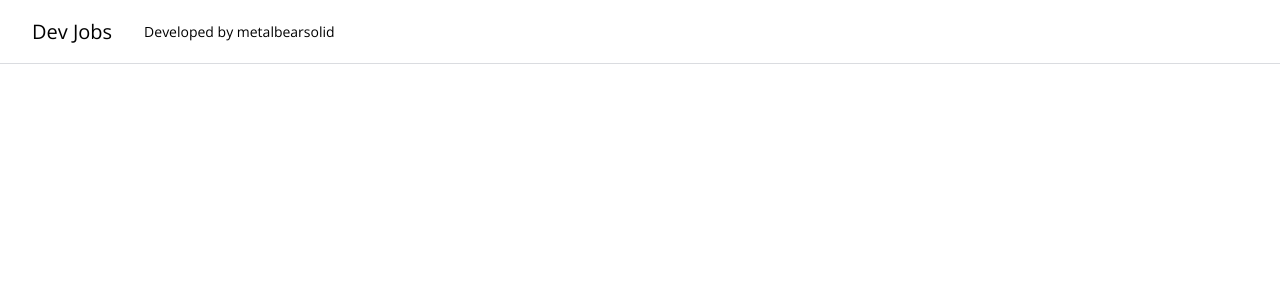
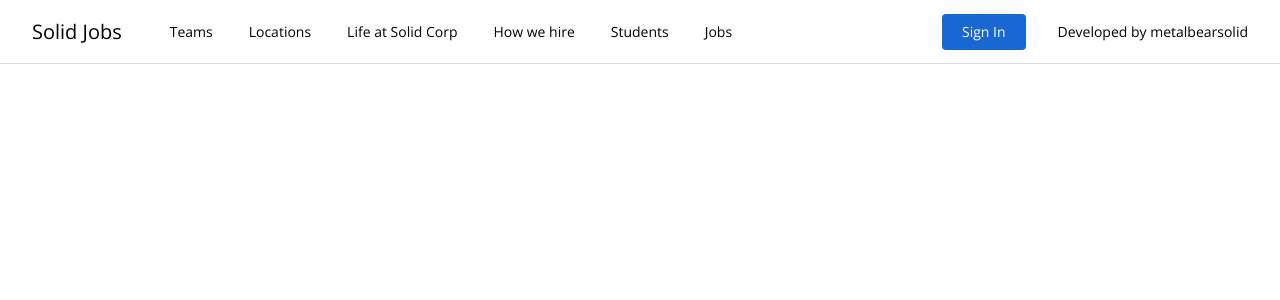
Before and after one commit to metalbears0lid/job-search, a Vue app: page / in a window 1280 px wide. Shown: the top 300 px of the page. Built offline with nearby package versions, Linux system fonts and the light colour scheme; the HTML template or start-up script is replaced by a standard one.

Commit message:
add menu items and button to nav bar

```diff
--- /dev/null
+++ b/src/components/ActionButton.vue
@@ -0,0 +1,13 @@
+<template>
+  <button
+    class="border-0 rounded px-5 py-2 font-medium text-white bg-brand-blue-1 hover:shadow-blue"
+  >
+    Sign In
+  </button>
+</template>
+
+<script>
+export default {
+  name: 'ActionButton'
+}
+</script>
--- a/src/components/MainNav.vue
+++ b/src/components/MainNav.vue
@@ -1,21 +1,45 @@
 <template>
   <header class="w-full text-sm">
     <div class="fixed top-0 left-0 w-full h-16 bg-white">
-      <div class="flex flex-nowrap h-full border-b border-solid border-brand-gray-1 px-8 mx-auto">
-        <a href="/" class="flex h-full items-center text-xl">{{ company }}</a>
-        <h2 class="ml-8 flex h-full items-center">Developed by {{ author }}</h2>
+      <div
+        class="flex flex-nowrap h-full border-b border-solid border-brand-gray-1 px-8 justify-between"
+      >
+        <div class="flex">
+          <a :href="url" class="flex h-full items-center text-xl">{{ company }}</a>
+          <nav class="ml-12">
+            <ul class="flex h-full list-none">
+              <li
+                v-for="menuItem in menuItems"
+                :key="menuItem"
+                class="flex ml-9 h-full items-center first:ml-0"
+              >
+                <a href="">{{ menuItem }}</a>
+              </li>
+            </ul>
+          </nav>
+        </div>
+        <div class="ml-auto flex h-full items-center">
+          <action-button />
+          <h2 class="ml-8 flex h-full items-center">Developed by {{ author }}</h2>
+        </div>
       </div>
     </div>
   </header>
 </template>
 
 <script>
+import ActionButton from '@/components/ActionButton.vue'
 export default {
   name: 'MainNav',
+  components: {
+    ActionButton
+  },
   data() {
     return {
-      company: 'Dev Jobs',
-      author: 'metalbearsolid'
+      company: 'Solid Jobs',
+      author: 'metalbearsolid',
+      url: 'https://careers.google.com',
+      menuItems: ['Teams', 'Locations', 'Life at Solid Corp', 'How we hire', 'Students', 'Jobs']
     }
   }
 }
--- a/tailwind.config.js
+++ b/tailwind.config.js
@@ -12,6 +12,9 @@ module.exports = {
         'brand-gray-1': '#dadce0',
         'brand-blue-1': '#1967d2',
         'brand-green-1': '#137333'
+      },
+      boxShadow: {
+        blue: '0 0 2px 2px #4285f4'
       }
     }
   },
```
